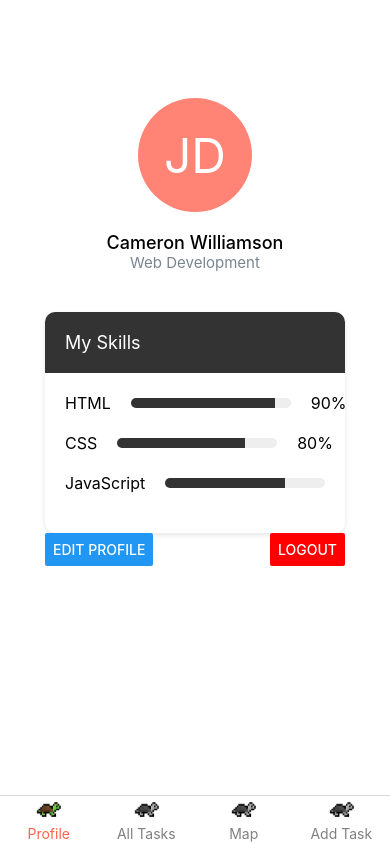
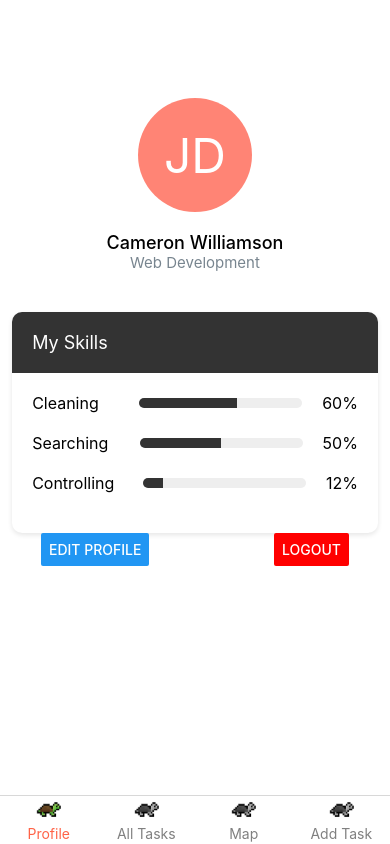
Before and after one commit to HackathonICPC/TrashHackFront, a React Native app in the folder my-app/: screen /HomeMenu in a window 390 px wide. Built offline with nearby package versions, Linux system fonts and the light colour scheme; what react-native-yamap would draw is missing.

Commit message:
Changed Skills Card

```diff
--- a/my-app/components/HomeScreen/ProfileScreen.js
+++ b/my-app/components/HomeScreen/ProfileScreen.js
@@ -60,7 +60,7 @@ const styles = StyleSheet.create({
     backgroundColor: '#fff',
   },
   card: {
-    width: 300,
+    width: "110%",
     alignItems: 'center',
     borderRadius: 20,
     backgroundColor: '#fff',
@@ -107,7 +107,7 @@ const styles = StyleSheet.create({
   buttonContainer: {
     flexDirection: 'row',
     justifyContent: 'space-between',
-    width: '100%',
+    width: '80%',
   },
 });
 
--- a/my-app/components/HomeScreen/SkillsCard.js
+++ b/my-app/components/HomeScreen/SkillsCard.js
@@ -20,9 +20,9 @@ const SkillsCard = () => {
         <Text style={styles.headerText}>My Skills</Text>
       </View>
       <View style={styles.body}>
-        <SkillBar name="HTML" percent={90} />
-        <SkillBar name="CSS" percent={80} />
-        <SkillBar name="JavaScript" percent={75} />
+        <SkillBar name="Cleaning" percent={60} />
+        <SkillBar name="Searching" percent={50} />
+        <SkillBar name="Controlling" percent={12} />
         {/* Другие навыки... */}
       </View>
     </View>
@@ -31,7 +31,7 @@ const SkillsCard = () => {
 
 const styles = StyleSheet.create({
   card: {
-    width: 300,
+    width: "95%",
     backgroundColor: '#fff',
     borderRadius: 10,
     overflow: 'hidden',
@@ -62,11 +62,11 @@ const styles = StyleSheet.create({
     marginBottom: 20,
   },
   skillName: {
-    width: 120,
+    width: "28%",
     fontSize: 16,
   },
   skillLevel: {
-    width: 160,
+    width: "50%",
     height: 10,
     backgroundColor: '#eee',
     borderRadius: 10,
```
